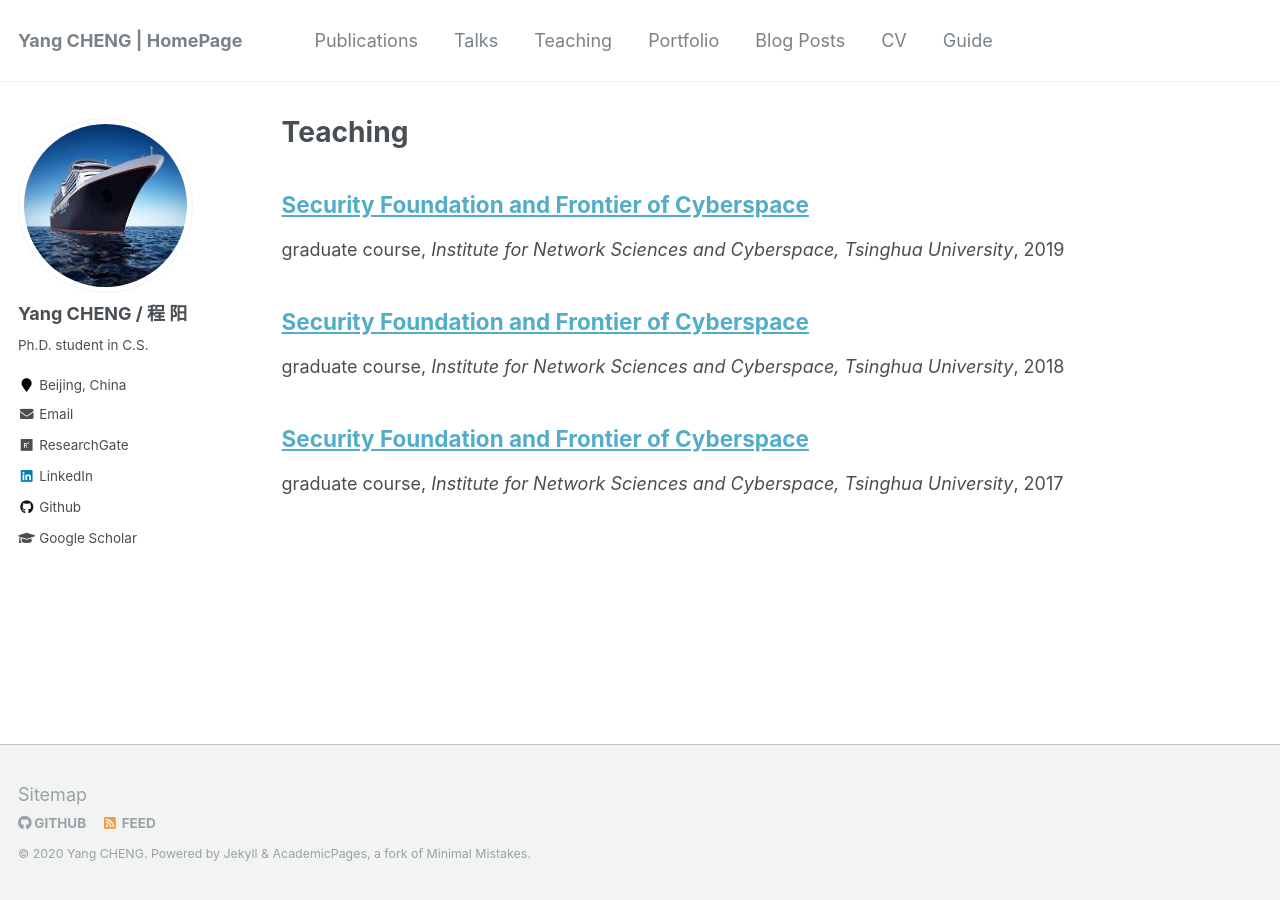
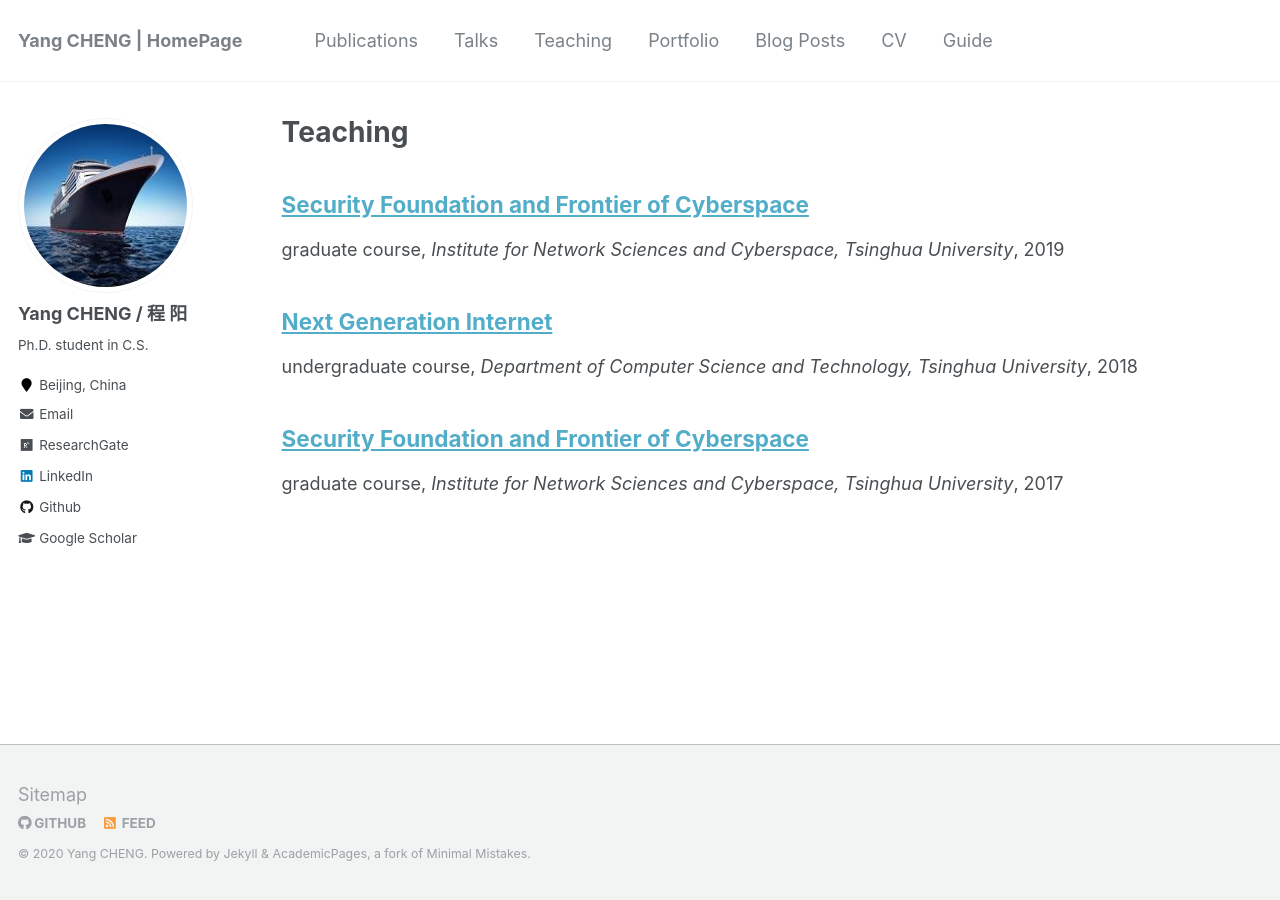
Before and after one commit to NEWPLAN/newplan.github.io, a Jekyll site: the page built from _pages/teaching.html, in a window 1280 px wide. Built offline with Jekyll 4.4.1, drawn with Linux system fonts in a browser that asks for light colours.

Commit message:
Update 2018-autumn-teaching-1.md

```diff
--- a/_teaching/2018-autumn-teaching-1.md
+++ b/_teaching/2018-autumn-teaching-1.md
@@ -1,9 +1,9 @@
 ---
-title: "Security Foundation and Frontier of Cyberspace"
+title: "Next Generation Internet"
 collection: teaching assisttant
-type: "graduate course"
-permalink: /teaching/2014-spring-teaching-1
-venue: "Institute for Network Sciences and Cyberspace, Tsinghua University"
+type: "undergraduate course"
+permalink: /teaching/2018-autumn-teaching-1
+venue: "Department of Computer Science and Technology, Tsinghua University"
 date: 2018-09-01
 location: "Beijing, China"
 ---
```
